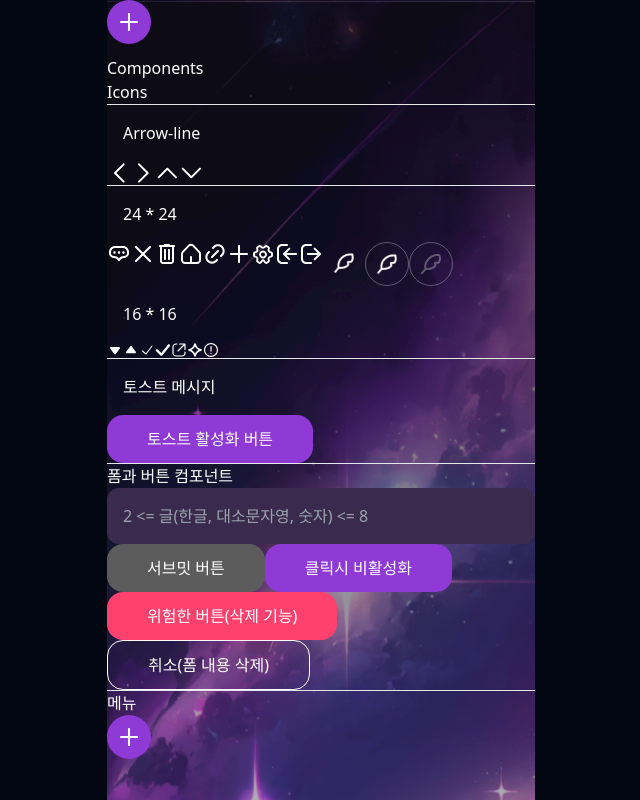
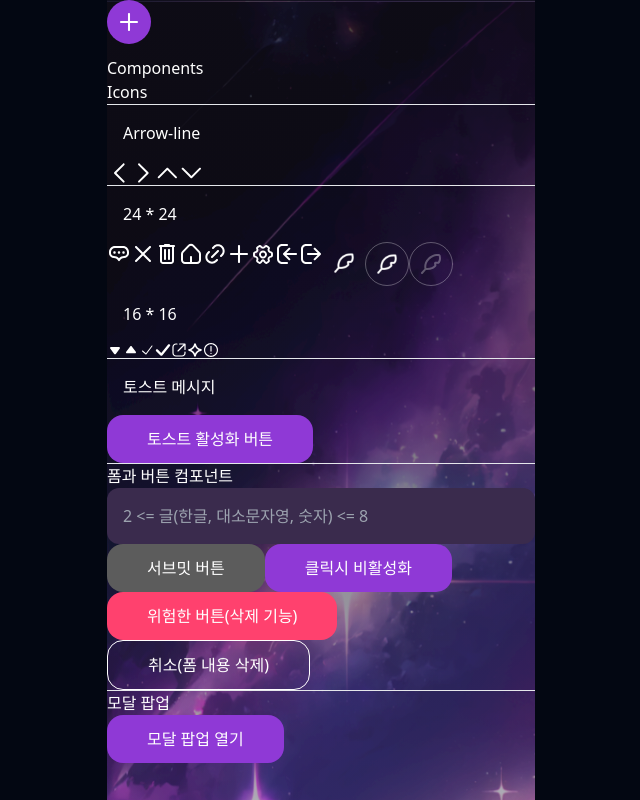
Before and after one commit to easy-or-hard/ZARI-FRONTEND, a Next.js app: page /testie/components in a window 1280 px wide. Shown: the whole page, without its empty margins (319-959 px from the left). Built offline with nearby package versions, Linux system fonts and the light colour scheme.

Commit message:
모달 팝업 추가

```diff
--- a/src/app/testie/components/page.tsx
+++ b/src/app/testie/components/page.tsx
@@ -30,10 +30,12 @@ import {CancelButton} from "@/components/button/cancel.button";
 import {DangerButton} from "@/components/button/danger.button";
 import {EnableButton} from "@/components/button/enableButton";
 import Menu from "@/components/ui/menu/menu";
+import ModalPopup from "@/components/ui/popup/modal-popup";
 
 export default function Components() {
     const showToast = useContext(ToastContext);
     const [isNameAvailable, setIsNameAvailable] = useState(false);
+    const [toggleModalPopup, setToggleModalPopup] = useState(false);
 
     return (
         <div className='relative w-full'>
@@ -104,8 +106,10 @@ export default function Components() {
                 <CancelButton onClick={() => setIsNameAvailable(false)}>취소(폼 내용 삭제)</CancelButton>
             </form>
             <hr/>
-            <h3>메뉴</h3>
-            <Menu/>
+            <h3>모달 팝업</h3>
+            <EnableButton type='button' onClick={() => setToggleModalPopup(!toggleModalPopup)}>
+                모달 팝업 열기</EnableButton>
+            {toggleModalPopup && <ModalPopup/>}
         </div>
     )
 }
```
